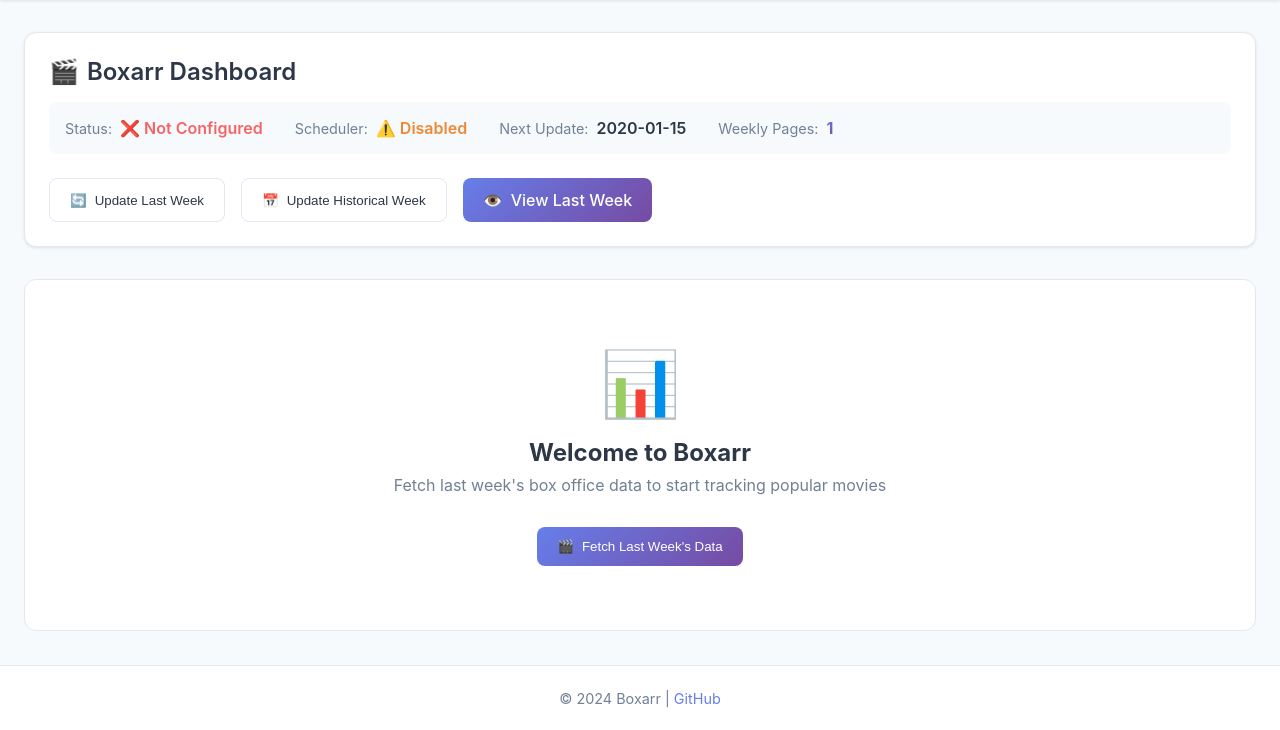
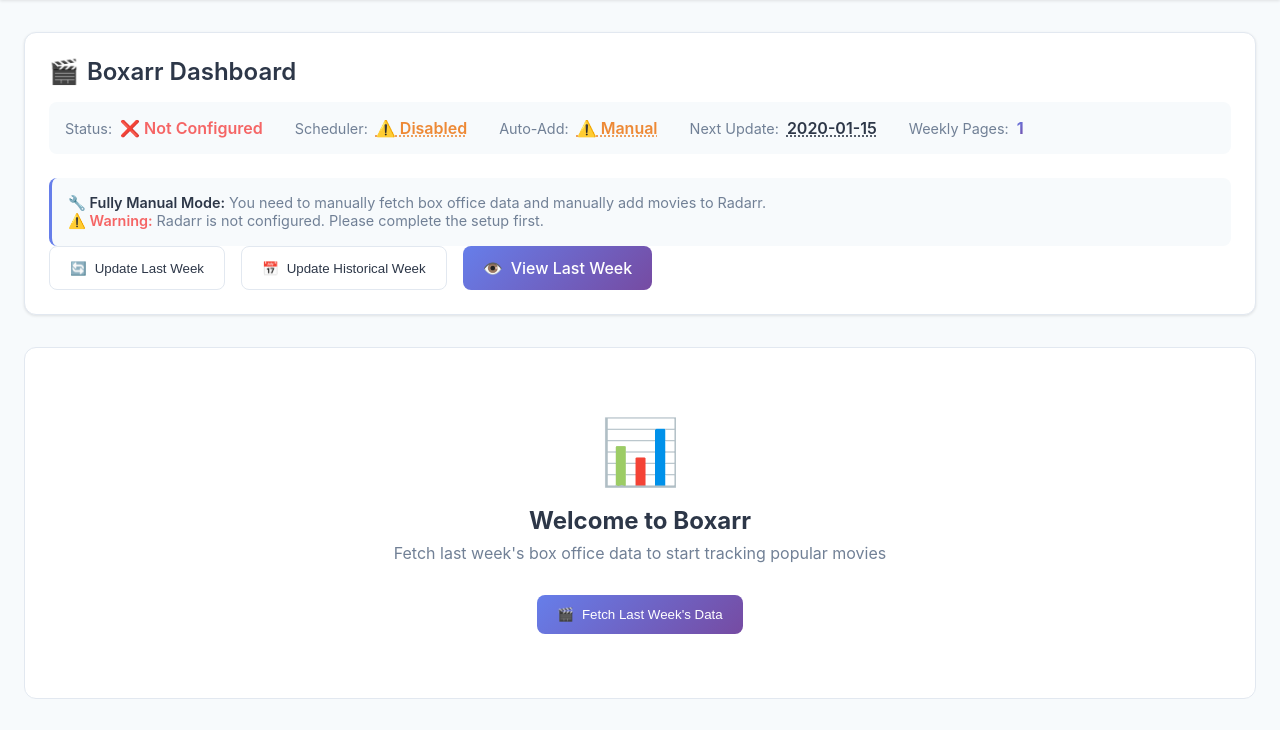
Before and after one commit to iongpt/boxarr, a FastAPI app: template src/web/templates/dashboard.html in a window 1280 px wide. Shown: the part 69-799 px from the top of the page. Before the commit the page ends 777 px from the top, so only its background shows below. Run offline with FastAPI, Linux system fonts and the light colour scheme; the template is opened without the code that fills it: most values are stand-ins (such as "Sample title", 1, 10 or a date in 2020); parts of the project's set-up code (start-up, migrations or seed data) failed here and were passed over.

Commit message:
Fix UX issues and improve user feedback
- Add Auto-Add status indicator to dashboard header showing current mode
- Display clear status explanation for all scheduler/auto-add combinations
- Add detailed loading indicators with progress logs for data fetching
- Fix status update bug by forcing immediate refresh after adding movies
- Improve error messages with specific guidance for common issues
- Add tooltips explaining automatic behaviors on buttons
- Increase status polling frequency for first minute on weekly pages
- Add helpful tip about automatic historical data fetching

These changes address user confusion about automatic behaviors and provide
better real-time feedback during operations.

```diff
--- a/src/web/static/js/app.js
+++ b/src/web/static/js/app.js
@@ -230,30 +230,67 @@
 
     window.updateCurrentWeek = function() {
         const modal = document.getElementById('progressModal');
+        const progressMessage = document.getElementById('progressMessage');
+        const progressLog = document.getElementById('progressLog');
+        const progressFooter = document.getElementById('progressFooter');
+
         if (modal) {
             modal.classList.add('show');
             isModalOpen = true;
         }
 
+        // Clear previous log and set initial message
+        if (progressLog) progressLog.innerHTML = '';
+        if (progressMessage) progressMessage.textContent = 'Fetching box office data from Box Office Mojo...';
+        if (progressFooter) progressFooter.style.display = 'none';
+
+        // Add log entry
+        function addLogEntry(message, type = 'info') {
+            if (progressLog) {
+                const entry = document.createElement('div');
+                entry.style.color = type === 'error' ? '#f56565' : type === 'success' ? '#48bb78' : '#718096';
+                entry.textContent = `[${new Date().toLocaleTimeString()}] ${message}`;
+                progressLog.appendChild(entry);
+                progressLog.scrollTop = progressLog.scrollHeight;
+            }
+        }
+
+        addLogEntry('Starting box office update...');
+
         fetch('/api/scheduler/trigger', { method: 'POST' })
-            .then(response => response.json())
+            .then(response => {
+                addLogEntry('Received response from server');
+                return response.json();
+            })
             .then(data => {
-                const progressMessage = document.getElementById('progressMessage');
-                const progressFooter = document.getElementById('progressFooter');
-
                 if (data.success) {
-                    if (progressMessage) progressMessage.textContent = 'Update completed successfully!';
+                    addLogEntry(`Found ${data.movies_found || 0} movies`, 'success');
+                    if (data.movies_added && data.movies_added > 0) {
+                        addLogEntry(`Added ${data.movies_added} new movies to Radarr`, 'success');
+                    }
+                    if (progressMessage) progressMessage.textContent = '✅ Update completed successfully!';
+                    addLogEntry('Update completed!', 'success');
                     if (progressFooter) progressFooter.style.display = 'block';
                     setTimeout(() => window.location.reload(), 2000);
                 } else {
-                    if (progressMessage) progressMessage.textContent = 'Update failed: ' + (data.message || 'Unknown error');
+                    const errorMsg = data.message || data.error || 'Unknown error occurred';
+                    if (progressMessage) progressMessage.textContent = '❌ Update failed';
+                    addLogEntry(`Error: ${errorMsg}`, 'error');
+
+                    // Provide helpful error messages
+                    if (errorMsg.includes('connection') || errorMsg.includes('Connection')) {
+                        addLogEntry('Please check your Radarr connection settings', 'error');
+                    } else if (errorMsg.includes('API')) {
+                        addLogEntry('Please verify your Radarr API key', 'error');
+                    }
+
                     if (progressFooter) progressFooter.style.display = 'block';
                 }
             })
             .catch(error => {
-                const progressMessage = document.getElementById('progressMessage');
-                const progressFooter = document.getElementById('progressFooter');
-                if (progressMessage) progressMessage.textContent = 'Error: ' + error.message;
+                if (progressMessage) progressMessage.textContent = '❌ Network error';
+                addLogEntry(`Network error: ${error.message}`, 'error');
+                addLogEntry('Please check if the Boxarr server is running', 'error');
                 if (progressFooter) progressFooter.style.display = 'block';
             });
     };
@@ -282,6 +319,9 @@
 
         const modal = document.getElementById('progressModal');
         const progressTitle = document.getElementById('progressTitle');
+        const progressMessage = document.getElementById('progressMessage');
+        const progressLog = document.getElementById('progressLog');
+        const progressFooter = document.getElementById('progressFooter');
 
         if (modal) {
             modal.classList.add('show');
@@ -291,29 +331,62 @@
             progressTitle.textContent = `Updating Week ${week}, ${year}`;
         }
 
+        // Clear previous log and set initial message
+        if (progressLog) progressLog.innerHTML = '';
+        if (progressMessage) progressMessage.textContent = `Fetching box office data for Week ${week}, ${year}...`;
+        if (progressFooter) progressFooter.style.display = 'none';
+
+        // Add log entry helper
+        function addLogEntry(message, type = 'info') {
+            if (progressLog) {
+                const entry = document.createElement('div');
+                entry.style.color = type === 'error' ? '#f56565' : type === 'success' ? '#48bb78' : '#718096';
+                entry.textContent = `[${new Date().toLocaleTimeString()}] ${message}`;
+                progressLog.appendChild(entry);
+                progressLog.scrollTop = progressLog.scrollHeight;
+            }
+        }
+
+        addLogEntry(`Starting historical data fetch for Week ${week}, ${year}`);
+
         fetch('/api/scheduler/update-week', {
             method: 'POST',
             headers: { 'Content-Type': 'application/json' },
             body: JSON.stringify({ year: parseInt(year), week: parseInt(week) })
         })
-        .then(response => response.json())
+        .then(response => {
+            addLogEntry('Received response from server');
+            return response.json();
+        })
         .then(data => {
-            const progressMessage = document.getElementById('progressMessage');
-            const progressFooter = document.getElementById('progressFooter');
+            if (data.success) {
+                addLogEntry(`Found ${data.movies_found || 0} movies`, 'success');
+                if (data.movies_added && data.movies_added > 0) {
+                    addLogEntry(`Added ${data.movies_added} new movies to Radarr`, 'success');
+                }
+                if (progressMessage) progressMessage.textContent = '✅ Historical week updated successfully!';
+                addLogEntry('Update completed!', 'success');
+                if (progressFooter) progressFooter.style.display = 'block';
+                setTimeout(() => window.location.href = `/${year}W${String(week).padStart(2, '0')}`, 2000);
+            } else {
+                const errorMsg = data.message || data.error || 'Unknown error occurred';
+                if (progressMessage) progressMessage.textContent = '❌ Update failed';
+                addLogEntry(`Error: ${errorMsg}`, 'error');
 
-            if (data.success) {
-                if (progressMessage) progressMessage.textContent = 'Historical week updated successfully!';
-                if (progressFooter) progressFooter.style.display = 'block';
-                setTimeout(() => window.location.reload(), 2000);
-            } else {
-                if (progressMessage) progressMessage.textContent = 'Update failed: ' + (data.message || 'Unknown error');
+                // Provide helpful error messages
+                if (errorMsg.includes('already exists')) {
+                    addLogEntry('This week has already been fetched', 'error');
+                } else if (errorMsg.includes('not found')) {
+                    addLogEntry('No box office data available for this week', 'error');
+                }
+
                 if (progressFooter) progressFooter.style.display = 'block';
             }
         })
         .catch(error => {
-            const progressMessage = document.getElementById('progressMessage');
-            const progressFooter = document.getElementById('progressFooter');
-            if (progressMessage) progressMessage.textContent = 'Error: ' + error.message;
+            if (progressMessage) progressMessage.textContent = '❌ Network error';
+            addLogEntry(`Network error: ${error.message}`, 'error');
+            addLogEntry('Please check if the Boxarr server is running', 'error');
             if (progressFooter) progressFooter.style.display = 'block';
         });
     };
@@ -400,6 +473,9 @@
 
     window.addToRadarr = function(title, year) {
         if (confirm(`Add "${title}" to Radarr?`)) {
+            // Show loading state immediately
+            showMessage('Adding movie to Radarr...', 'info');
+
             fetch('/api/movies/add', {
                 method: 'POST',
                 headers: { 'Content-Type': 'application/json' },
@@ -408,14 +484,37 @@
             .then(response => response.json())
             .then(data => {
                 if (data.success) {
-                    showMessage('Movie added successfully!', 'success');
-                    setTimeout(() => window.location.reload(), 1500);
+                    showMessage('✅ Movie added successfully! Updating status...', 'success');
+
+                    // Force immediate status update instead of waiting for page reload
+                    setTimeout(() => {
+                        updateMovieStatuses();
+                        // Give status update time to complete, then reload
+                        setTimeout(() => window.location.reload(), 1000);
+                    }, 500);
                 } else {
-                    showMessage('Failed to add movie: ' + (data.error || 'Unknown error'), 'error');
+                    // Provide more specific error messages
+                    let errorMsg = 'Failed to add movie';
+                    if (data.error) {
+                        if (data.error.includes('already exists') || data.error.includes('duplicate')) {
+                            errorMsg = 'Movie already exists in Radarr';
+                        } else if (data.error.includes('not found')) {
+                            errorMsg = 'Movie not found in TMDB database';
+                        } else if (data.error.includes('connection') || data.error.includes('Connection')) {
+                            errorMsg = 'Could not connect to Radarr';
+                        } else {
+                            errorMsg = data.error;
+                        }
+                    }
+                    showMessage('❌ ' + errorMsg, 'error');
                 }
             })
             .catch(error => {
-                showMessage('Error adding movie: ' + error.message, 'error');
+                let errorMsg = 'Network error';
+                if (error.message.includes('fetch')) {
+                    errorMsg = 'Could not reach Boxarr server';
+                }
+                showMessage('❌ ' + errorMsg + ': ' + error.message, 'error');
             });
         }
     };
@@ -672,7 +771,17 @@
         if (path.includes('W') && path !== '/dashboard') {
             // Weekly page - start status updates
             updateMovieStatuses();
-            statusCheckInterval = setInterval(updateMovieStatuses, 30000);
+            // More frequent updates initially (every 5 seconds for first minute)
+            let updateCount = 0;
+            statusCheckInterval = setInterval(() => {
+                updateMovieStatuses();
+                updateCount++;
+                // After 12 updates (1 minute), switch to 30 second intervals
+                if (updateCount >= 12) {
+                    clearInterval(statusCheckInterval);
+                    statusCheckInterval = setInterval(updateMovieStatuses, 30000);
+                }
+            }, 5000);
         }
 
         // Setup page specific initialization
--- a/src/web/templates/dashboard.html
+++ b/src/web/templates/dashboard.html
@@ -12,6 +12,7 @@
     margin-bottom: 2rem;
     border: 1px solid var(--border-color);
     box-shadow: var(--shadow);
+    position: relative;
 }
 
 .dashboard-title {
@@ -66,6 +67,29 @@
     -webkit-background-clip: text;
     -webkit-text-fill-color: transparent;
     font-weight: 700;
+}
+
+/* Status Explanation */
+.status-explanation {
+    background: var(--bg-color);
+    border-radius: 8px;
+    padding: 1rem;
+    margin-top: 1rem;
+    font-size: 0.9rem;
+    color: var(--text-secondary);
+    border-left: 3px solid var(--primary-color);
+}
+
+.status-explanation strong {
+    color: var(--text-primary);
+    font-weight: 600;
+}
+
+.status-value[title] {
+    cursor: help;
+    text-decoration: underline;
+    text-decoration-style: dotted;
+    text-underline-offset: 2px;
 }
 
 .action-bar {
@@ -449,14 +473,23 @@
 
             <div class="status-item">
                 <span class="status-label">Scheduler:</span>
-                <span class="status-value {% if scheduler_enabled %}success{% else %}warning{% endif %}">
+                <span class="status-value {% if scheduler_enabled %}success{% else %}warning{% endif %}"
+                      title="{% if scheduler_enabled %}Automatic weekly fetching is enabled{% else %}Manual fetching only{% endif %}">
                     {% if scheduler_enabled %}✅ Enabled{% else %}⚠️ Disabled{% endif %}
                 </span>
             </div>
 
             <div class="status-item">
+                <span class="status-label">Auto-Add:</span>
+                <span class="status-value {% if auto_add %}success{% else %}warning{% endif %}"
+                      title="{% if auto_add %}Movies will be automatically added to Radarr when fetched{% else %}Movies must be manually added after fetching{% endif %}">
+                    {% if auto_add %}✅ Enabled{% else %}⚠️ Manual{% endif %}
+                </span>
+            </div>
+
+            <div class="status-item">
                 <span class="status-label">Next Update:</span>
-                <span class="status-value">{{ next_update }}</span>
+                <span class="status-value" title="{% if scheduler_enabled %}Next scheduled box office data fetch{% else %}Scheduler is disabled{% endif %}">{{ next_update }}</span>
             </div>
 
             <div class="status-item">
@@ -465,13 +498,32 @@
             </div>
         </div>
 
+        <!-- Status Explanation -->
+        <div class="status-explanation">
+            {% if scheduler_enabled and auto_add %}
+                <strong>🤖 Fully Automatic Mode:</strong> Box office data is fetched every {{ next_update }} and missing movies are automatically added to Radarr for downloading.
+            {% elif scheduler_enabled and not auto_add %}
+                <strong>📅 Scheduled Fetch Mode:</strong> Box office data is fetched every {{ next_update }}, but you need to manually add movies to Radarr.
+            {% elif not scheduler_enabled and auto_add %}
+                <strong>🎯 Manual Fetch with Auto-Add:</strong> You trigger data fetching manually, but movies are automatically added to Radarr when fetched.
+            {% else %}
+                <strong>🔧 Fully Manual Mode:</strong> You need to manually fetch box office data and manually add movies to Radarr.
+            {% endif %}
+
+            {% if not radarr_configured %}
+                <br><strong style="color: var(--error-color);">⚠️ Warning:</strong> Radarr is not configured. Please complete the setup first.
+            {% endif %}
+        </div>
+
         <!-- Action Buttons -->
         <div class="action-bar">
-            <button class="action-btn" onclick="updateCurrentWeek()">
+            <button class="action-btn" onclick="updateCurrentWeek()"
+                    title="{% if auto_add %}Fetch latest box office data and automatically add missing movies to Radarr{% else %}Fetch latest box office data (manual add required){% endif %}">
                 <span class="btn-icon">🔄</span> Update Last Week
             </button>
 
-            <button class="action-btn" onclick="showHistoricalUpdate()">
+            <button class="action-btn" onclick="showHistoricalUpdate()"
+                    title="{% if auto_add %}Fetch historical box office data and automatically add missing movies to Radarr{% else %}Fetch historical box office data (manual add required){% endif %}">
                 <span class="btn-icon">📅</span> Update Historical Week
             </button>
 
@@ -529,6 +581,10 @@
                     <option value="/{{ week.year }}W{{ '%02d'|format(week.week) }}">Week {{ "%02d"|format(week.week) }}, {{ week.year }} - {{ week.date_range }}</option>
                     {% endfor %}
                 </select>
+                <p style="margin-top: 1rem; font-size: 0.85rem; color: var(--text-secondary);">
+                    <span style="color: var(--primary-color);">💡 Tip:</span> When you view a historical week, box office data is automatically fetched if not already available.
+                    {% if auto_add %}Movies will be automatically added to Radarr.{% else %}You can then manually add movies to Radarr.{% endif %}
+                </p>
             </div>
             {% endif %}
         {% else %}
```
